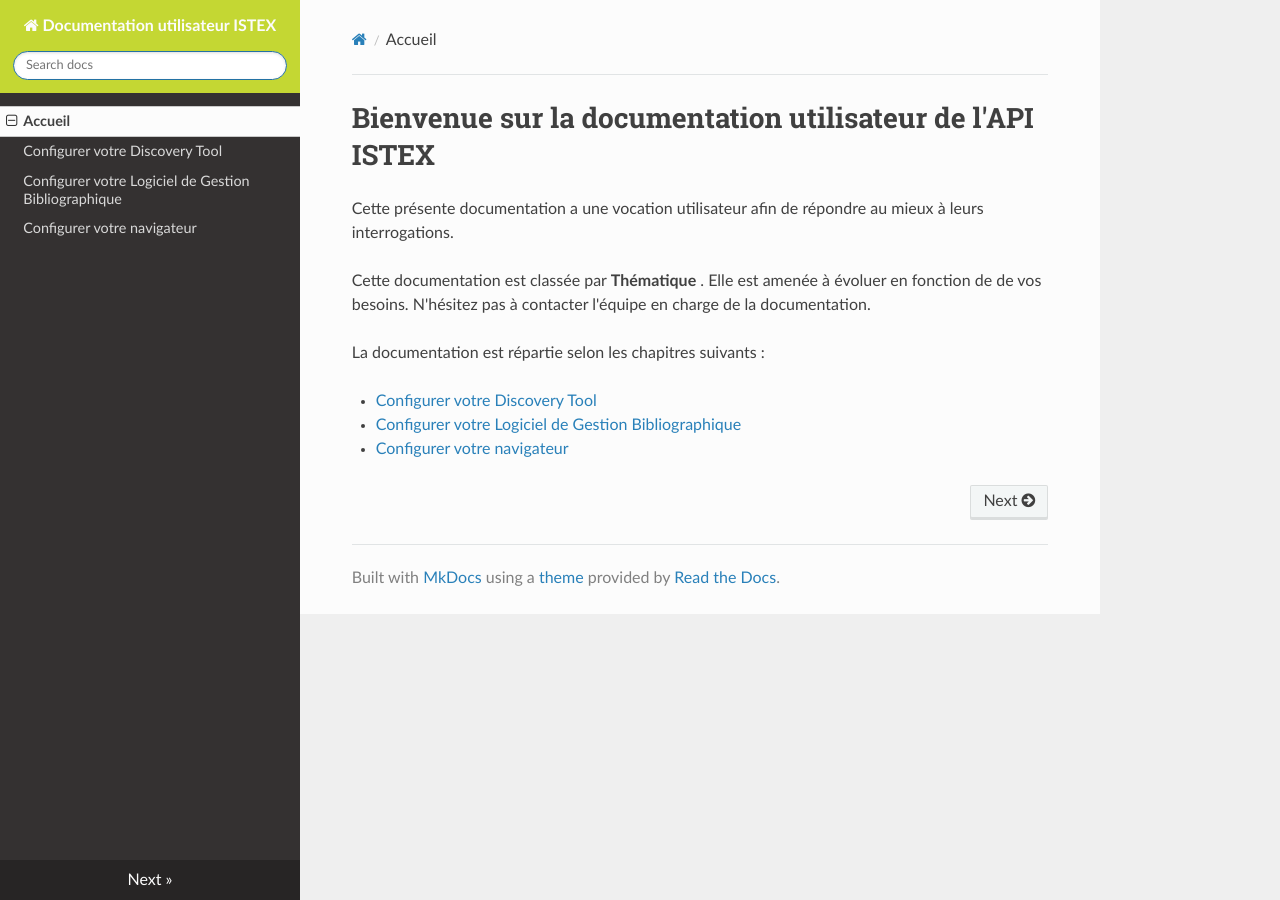
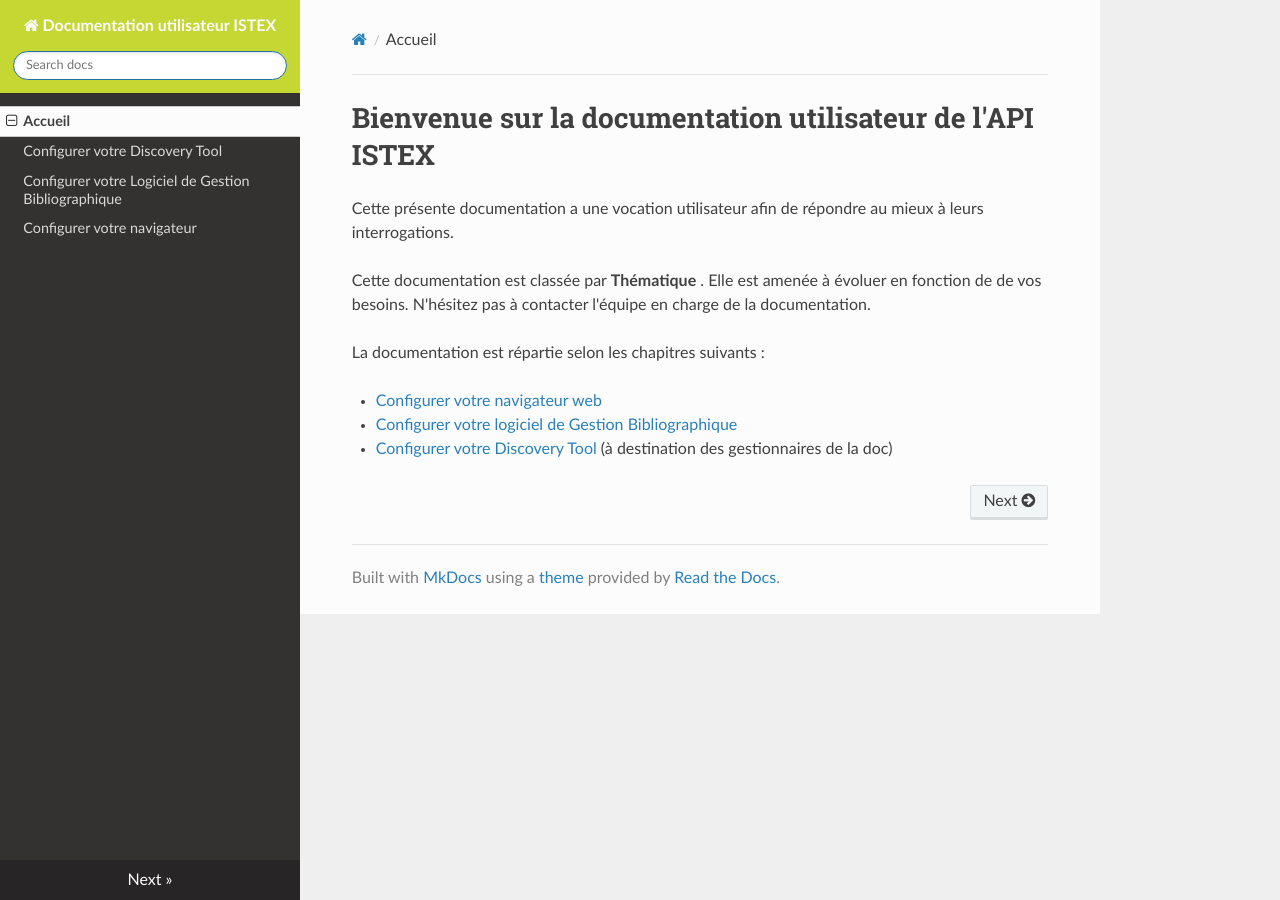
Before and after one commit to istex/istex-users-doc, an MkDocs documentation site: the page built from docs/index.md, in a window 1280 px wide. Built offline with MkDocs 1.6.1, drawn with Linux system fonts in a browser that asks for light colours; nearby versions of some CDN libraries; old or Windows-style settings are respelled for this version of MkDocs.

Commit message:
inversion de l'ordre pour mettre un peu moins en avant la doc sur les DT car elle n'est pas a destination des utilisateurs finaux

```diff
--- a/docs/index.md
+++ b/docs/index.md
@@ -7,7 +7,6 @@ Cette documentation est classée par **Thématique** . Elle est amenée à évol
 
 La documentation est répartie selon les chapitres suivants :
 
-
-* [Configurer votre Discovery Tool](discovery/)
-* [Configurer votre Logiciel de Gestion Bibliographique](logiciel/)
-* [Configurer votre navigateur](navigateur/)
+* [Configurer votre navigateur web](navigateur/)
+* [Configurer votre logiciel de Gestion Bibliographique](logiciel/)
+* [Configurer votre Discovery Tool](discovery/) (à destination des gestionnaires de la doc)
```
